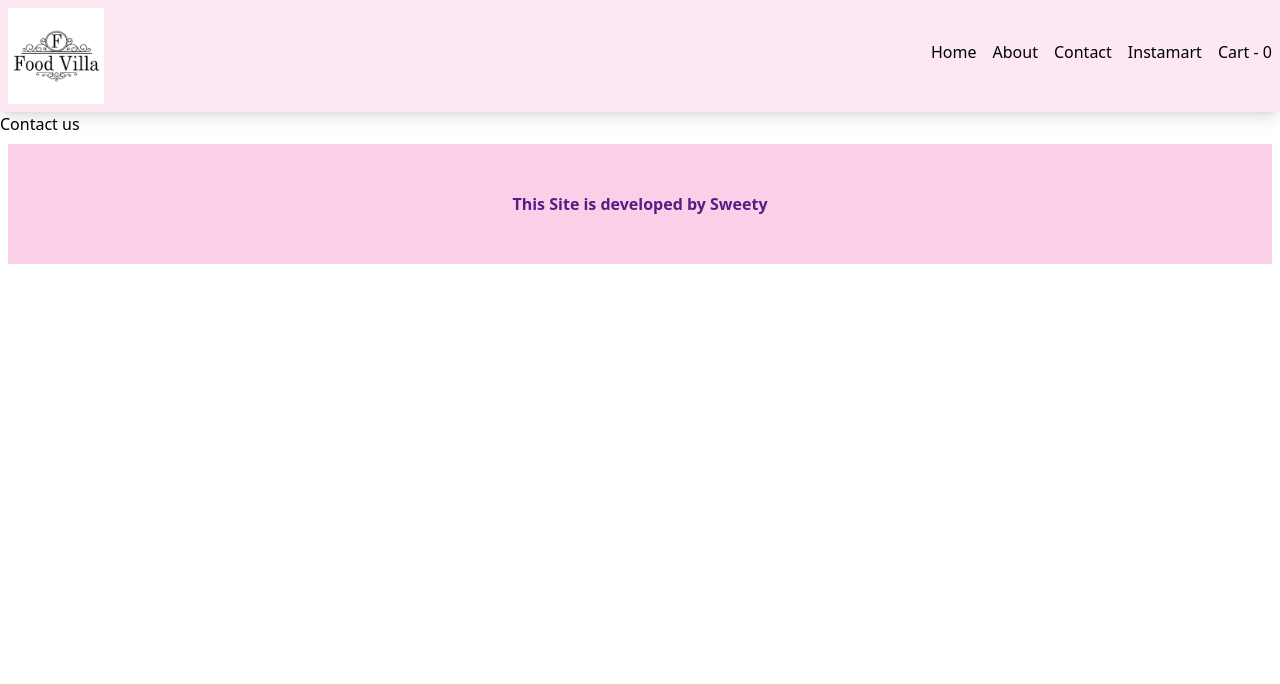
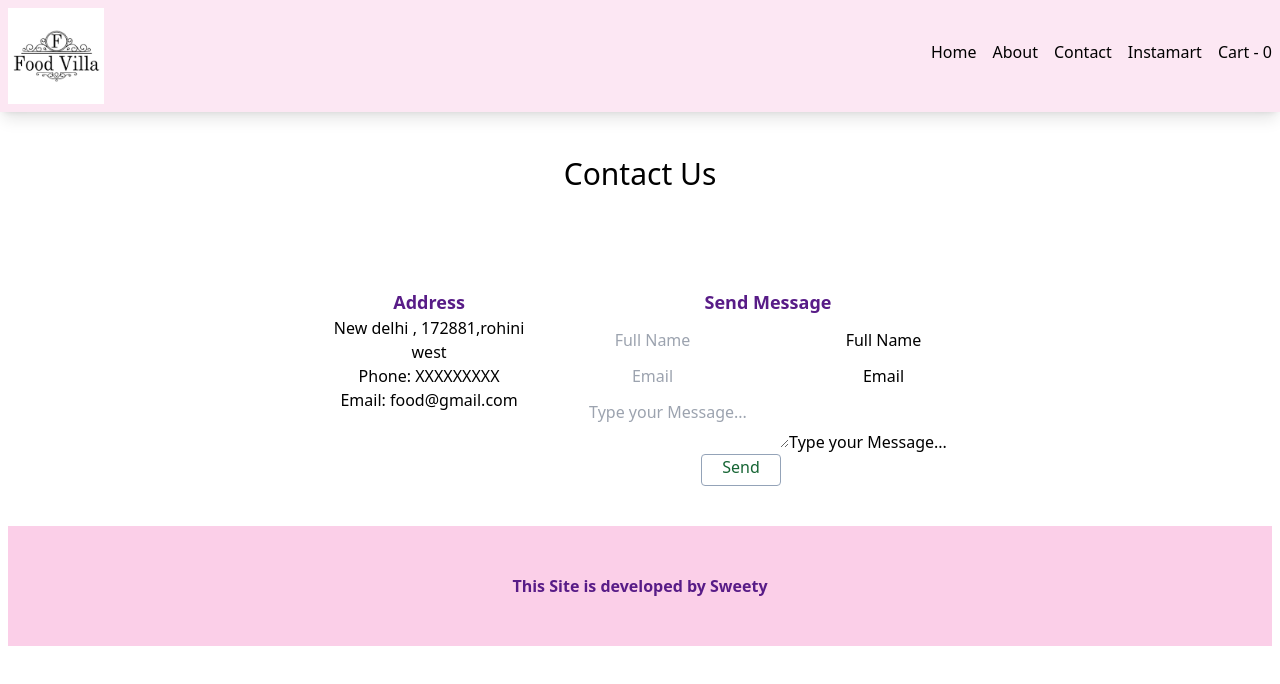
Before and after one commit to SweetyPrajapat/FoodVilla, a React (Vite) app: page /contact in a window 1280 px wide. Shown: the top 684 px of the page. Built offline with nearby package versions, Linux system fonts and the light colour scheme.

Commit message:
contact us

```diff
--- a/src/components/Contact.js
+++ b/src/components/Contact.js
@@ -1,5 +1,72 @@
 const Contact = () => {
-  return <h1>Contact us</h1>;
+  return (
+    <div className="text-center">
+      <section id="contact" className="">
+        <div className="text-3xl my-9 p-2">
+          <h2>Contact Us</h2>
+          {/* <p>oh god again</p> */}
+        </div>
+        <div className="w-full flex justify-center mt-14">
+          <div className="w-1/5 flex flex-col p-8">
+            <div className="box">
+              <div className="icon">
+                <i className="glyphicon glyphicon-map-marker"></i>
+              </div>
+              <div className="text">
+                <h3 className="text-lg font-bold text-purple-900">Address</h3>
+                <p>New delhi , 172881,rohini west</p>
+              </div>
+            </div>
+            <div className="box">
+              <div className="text">
+                <h3>Phone: XXXXXXXXX</h3>
+              </div>
+            </div>
+            <div className="box">
+              <div className="text">
+                <h3>Email: food@gmail.com</h3>
+              </div>
+            </div>
+          </div>
+          <div className="p-8 ">
+            <form className="border-slate-950">
+              <h2 className="text-lg font-bold text-purple-900">
+                Send Message
+              </h2>
+              <div className="mt-3">
+                <input
+                  type="text"
+                  name=""
+                  required="required"
+                  placeholder="Full Name"
+                />
+                <span>Full Name</span>
+              </div>
+              <div className="mt-3">
+                <input
+                  type="text"
+                  name=""
+                  required="required"
+                  placeholder="Email"
+                />
+                <span>Email</span>
+              </div>
+              <div className="mt-3">
+                <textarea
+                  required="required"
+                  placeholder="Type your Message..."
+                ></textarea>
+                <span>Type your Message...</span>
+              </div>
+              <div className="mx-28 w-20 h-8 border border-slate-400 rounded text-green-800">
+                <input type="submit" name="" value="Send" />
+              </div>
+            </form>
+          </div>
+        </div>
+      </section>
+    </div>
+  );
 };
 
 export default Contact;
```
